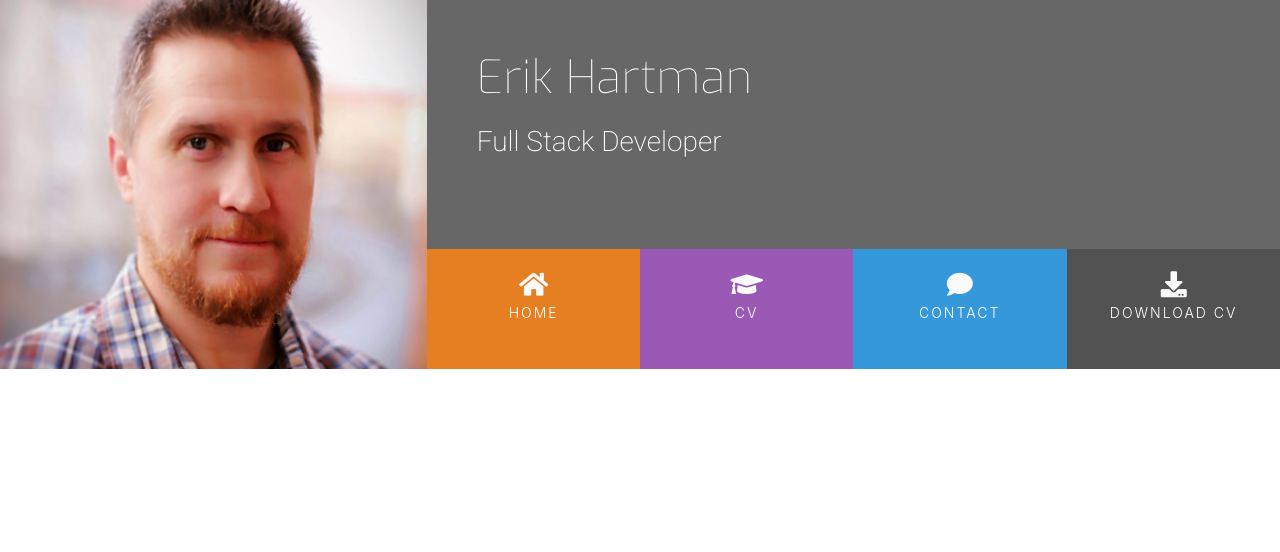
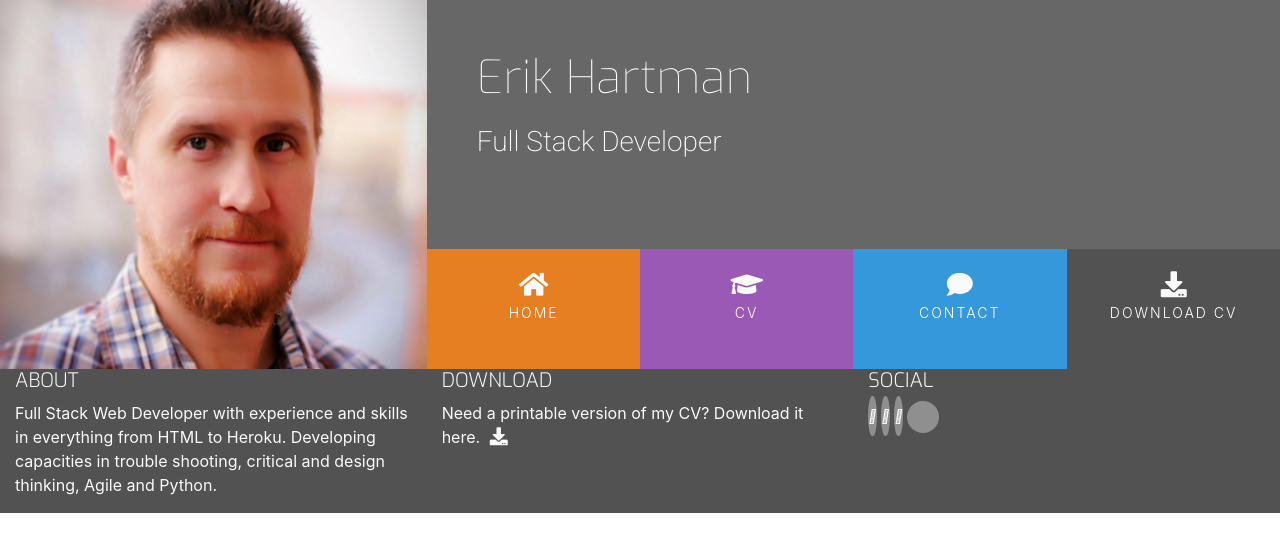
Before and after one commit to Erik1007/Resume, a plain HTML site: page index.html in a window 1280 px wide. Drawn offline with nearby package versions, Linux system fonts and the light colour scheme.

Commit message:
added footer section, with icons, links and short paragraphs. Included style and animaitons to links

```diff
--- a/assets/css/style.css
+++ b/assets/css/style.css
@@ -20,6 +20,26 @@
 
 .ui-menu-color-download {
     background-color: #525252;
+}
+
+/*---------------------------------------special paddings/margins/text*/
+
+h1, h2, h3, h4 {
+    margin: 0;
+}
+
+.uppercase {
+    text-transform: uppercase;
+}
+
+.general-sub {
+    font-family: "Exo", sans-serif;
+    font-weight: 300;
+    color: #fafafa;
+}
+
+.inline-block {
+    display: inline-block;
 }
 
 /*--------------------------------------------Heading*/
@@ -114,3 +134,55 @@ header {
     background: rgba(0, 0, 0, 0.2);
     height: 120px;
 }
+
+/*--------------------------------------------footer*/
+
+footer {
+    background-color: #525252;
+    color: #fafafa;
+    min-height: 120px;
+    margin: 0;
+}
+
+.cv-pdf i {
+    font-size: 18px;
+    color: #fafafa;
+    text-align: center;
+    padding-left: 5px;
+    transition: all 0.35s ease-in-out;
+    -moz-transition: all 0.35s ease-in-out;
+    -webkit-transition: all 0.35s ease-in-out;
+    -o-transition: all 0.35s ease-in-out;
+}
+
+.cv-pdf i:hover {
+    color: #e84610;
+}
+
+.social-links {
+    padding-bottom: 15px;
+}
+
+.social-links li a i {
+    width: 32px;
+    height: 32px;
+    padding: 12px 0;
+    border-radius: 50%;
+    font-size: 13px;
+    line-height: 7px;
+    text-align: center;
+    color: #fafafa;
+    background: #8f8f8f;
+    transition: all 0.35s ease-in-out;
+    -moz-transition: all 0.35s ease-in-out;
+    -webkit-transition: all 0.35s ease-in-out;
+    -o-transition: all 0.35s ease-in-out;
+}
+
+.social-links li a i:hover {
+    background: #e84610;
+}
+
+#footer-details {
+    padding: 20px;
+}
--- a/index.html
+++ b/index.html
@@ -1,15 +1,20 @@
 <!DOCTYPE html>
 <html lang="en">
+
 <head>
     <meta charset="UTF-8">
     <meta http-equiv="X-UA-Compatible" content="IE=edge">
     <meta name="viewport" content="width=device-width, initial-scale=1.0">
-    <link rel="stylesheet" href="https://cdn.jsdelivr.net/npm/bootstrap@4.6.2/dist/css/bootstrap.min.css" integrity="sha384-xOolHFLEh07PJGoPkLv1IbcEPTNtaed2xpHsD9ESMhqIYd0nLMwNLD69Npy4HI+N" crossorigin="anonymous">
-    <link rel="stylesheet" href="https://use.fontawesome.com/releases/v5.0.10/css/all.css" integrity="sha384-+d0P83n9kaQMCwj8F4RJB66tzIwOKmrdb46+porD/OvrJ+37WqIM7UoBtwHO6Nlg" crossorigin="anonymous">
-    <link rel="stylesheet" href="https://cdnjs.cloudflare.com/ajax/libs/hover.css/2.1.1/css/hover-min.css" type="text/css" />
+    <link rel="stylesheet" href="https://cdn.jsdelivr.net/npm/bootstrap@4.6.2/dist/css/bootstrap.min.css"
+        integrity="sha384-xOolHFLEh07PJGoPkLv1IbcEPTNtaed2xpHsD9ESMhqIYd0nLMwNLD69Npy4HI+N" crossorigin="anonymous">
+    <link rel="stylesheet" href="https://use.fontawesome.com/releases/v5.0.10/css/all.css"
+        integrity="sha384-+d0P83n9kaQMCwj8F4RJB66tzIwOKmrdb46+porD/OvrJ+37WqIM7UoBtwHO6Nlg" crossorigin="anonymous">
+    <link rel="stylesheet" href="https://cdnjs.cloudflare.com/ajax/libs/hover.css/2.1.1/css/hover-min.css"
+        type="text/css" />
     <link rel="stylesheet" href="assets/css/style.css" type="text/css">
     <title>CV</title>
 </head>
+
 <body>
     <header>
         <div class="row no-gutters">
@@ -25,16 +30,20 @@
                     <div class="col">
                         <ul id="nav" class="list-inline menucontainer">
                             <li class="col-6 col-sm-3 list-inline-item ui-menu-color-home menuitem">
-                                <a href="#" class="hvr-sweep-to-bottom"><i class="fa fa-home" aria-hidden="true"></i><span>Home</span></a>
+                                <a href="#" class="hvr-sweep-to-bottom"><i class="fa fa-home"
+                                        aria-hidden="true"></i><span>Home</span></a>
                             </li>
                             <li class="col-6 col-sm-3 list-inline-item ui-menu-color-resume menuitem">
-                                <a href="#" class="hvr-sweep-to-bottom"><i class="fa fa-graduation-cap" aria-hidden="true"></i><span>CV</span></a>
+                                <a href="#" class="hvr-sweep-to-bottom"><i class="fa fa-graduation-cap"
+                                        aria-hidden="true"></i><span>CV</span></a>
                             </li>
                             <li class="col-6 col-sm-3 list-inline-item ui-menu-color-contact menuitem">
-                                <a href="#" class="hvr-sweep-to-bottom"><i class="fa fa-comment" aria-hidden="true"></i><span>Contact</span></a>
+                                <a href="#" class="hvr-sweep-to-bottom"><i class="fa fa-comment"
+                                        aria-hidden="true"></i><span>Contact</span></a>
                             </li>
                             <li class="col-6 col-sm-3 list-inline-item ui-menu-color-download menuitem">
-                                <a href="#" class="hvr-sweep-to-bottom"><i class="fa fa-download" aria-hidden="true"></i><span>Download CV</span></a>
+                                <a href="#" class="hvr-sweep-to-bottom"><i class="fa fa-download"
+                                        aria-hidden="true"></i><span>Download CV</span></a>
                             </li>
                         </ul>
                     </div>
@@ -45,9 +54,57 @@
     <section>
 
     </section>
-    <footer>
-
+    <footer class="container-fluid">
+        <div class="row">
+            <div class="col-sm-4">
+                <h5 class="uppercase general-sub">About</h5>
+                <p class="inline-block">
+                    Full Stack Web Developer with experience and skills in everything from HTML to Heroku.
+                    Developing capacities in trouble shooting, critical and design thinking, Agile and Python.
+                </p>
+            </div>
+            <div class="col-sm-4">
+                <h5 class="uppercase general-sub">Download</h5>
+                <p class="inline-block">
+                    Need a printable version of my CV? Download it here.
+                    <a href="#" target="_blank" class="cv-pdf">
+                        <i class="fa fa-download" aria-hidden="true"></i>
+                        <span class="sr-only">Download link.</span>
+                    </a>
+                </p>
+            </div>
+            <div class="col-sm-4">
+                <h5 class="uppercase general-sub">Social</h5>
+                <ul class="list-inline social-links">
+                    <li class="list-inline-item">
+                        <a target="_blank" href="#">
+                            <i class="fa-brands fa-facebook" aria-hidden="true"></i>
+                            <span class="sr-only">Facebook</span>
+                        </a>
+                    </li>
+                    <li class="list-inline-item">
+                        <a target="_blank" href="#">
+                            <i class="fa-brands fa-linkedin" aria-hidden="true"></i>
+                            <span class="sr-only">LinkedIn</span>
+                        </a>
+                    </li>
+                    <li class="list-inline-item">
+                        <a target="_blank" href="#">
+                            <i class="fa-brands fa-github" aria-hidden="true"></i>
+                            <span class="sr-only">Github</span>
+                        </a>
+                    </li>
+                    <li class="list-inline-item">
+                        <a target="_blank" href="#">
+                            <i class="fa fa-instagram" aria-hidden="true"></i>
+                            <span class="sr-only">Instagram</span>
+                        </a>
+                    </li>
+                </ul>
+            </div>
+        </div>
     </footer>
 
 </body>
+
 </html>
```
